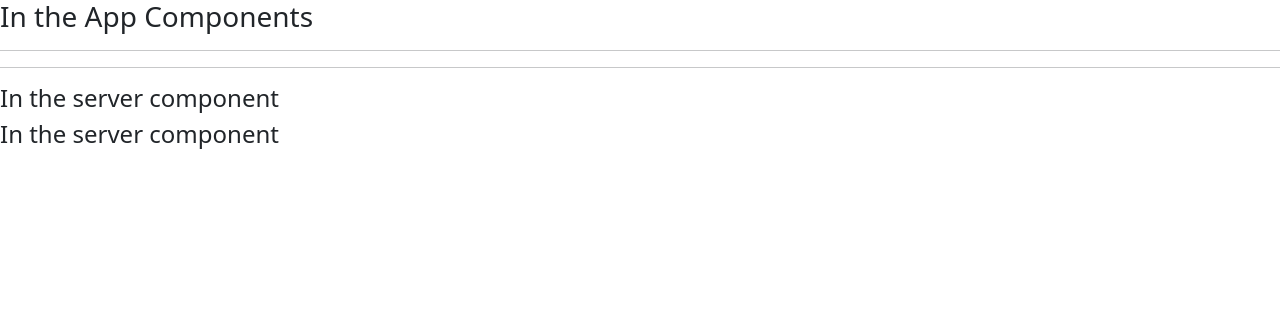
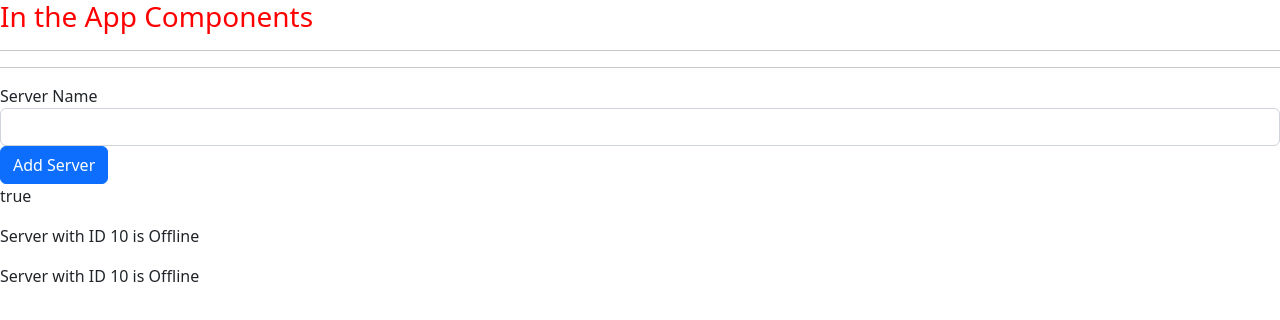
Before and after one commit to sagar1025/kanban, an Angular app: page / in a window 1280 px wide. Shown: the top 320 px of the page. Built offline with nearby package versions, Linux system fonts and the light colour scheme.

Commit message:
add binding

```diff
--- a/src/app/app.component.css
+++ b/src/app/app.component.css
@@ -0,0 +1,3 @@
+h3 {
+    color: red;
+}
--- a/src/app/app.module.ts
+++ b/src/app/app.module.ts
@@ -1,6 +1,6 @@
 import { NgModule } from '@angular/core';
 import { BrowserModule } from '@angular/platform-browser';
-
+import { FormsModule } from '@angular/forms';
 import { AppComponent } from './app.component';
 import { ServerComponent } from './server/server.component';
 import { ServersComponent } from './servers/servers.component';
@@ -12,7 +12,8 @@
     ServersComponent
   ],
   imports: [
-    BrowserModule
+    BrowserModule,
+    FormsModule,
   ],
   providers: [],
   bootstrap: [AppComponent]
--- a/src/app/server/server.component.html
+++ b/src/app/server/server.component.html
@@ -1 +1 @@
-<h4>In the server component</h4>
+<p>Server with ID {{ serverId }} is {{ getserverStatus() }}</p>
--- a/src/app/server/server.component.ts
+++ b/src/app/server/server.component.ts
@@ -2,7 +2,15 @@
 
 @Component({
     selector: "app-server",
-    templateUrl: "./server.component.html"
+    templateUrl: "./server.component.html",
+    styleUrls: ["../servers/servers.component.css"] //you can reference stylesheets from other components
 })
 
-export class ServerComponent { }
+export class ServerComponent {
+    serverId = 10;
+    serverStatus = "Offline";
+
+    getserverStatus() {
+        return this.serverStatus;
+    }
+}
--- a/src/app/servers/servers.component.css
+++ b/src/app/servers/servers.component.css
@@ -0,0 +1,3 @@
+h4 {
+    color: blue;
+}
--- a/src/app/servers/servers.component.html
+++ b/src/app/servers/servers.component.html
@@ -1,3 +1,16 @@
 <hr />
+<label>Server Name</label>
+<!-- <input type="text" name="serverName" id="serverName" class="form-control" placeholder="Server name" (input)="onUpdateServerName($event)"/> -->
+<input type="text"
+class="form-control"
+name="server Name"
+[(ngModel)]="serverName"
+/>
+
+{{serverName}}
+
+<button class="btn btn-primary" [disabled]="!allowNewServer" (click)="onCreateServer()">Add Server</button>
+
+<p [innerText]="allowNewServer"></p>
 <app-server></app-server>
 <app-server></app-server>
--- a/src/app/servers/servers.component.ts
+++ b/src/app/servers/servers.component.ts
@@ -6,10 +6,26 @@
   styleUrls: ['./servers.component.css']
 })
 export class ServersComponent implements OnInit {
+  allowNewServer = false;
+  serverCreationStatus = "No server was created!";
+  serverName = "";
 
-  constructor() { }
+  constructor() {
+    setTimeout(() => {
+      this.allowNewServer = true;
+    },2000)
+  }
 
   ngOnInit(): void {
   }
 
+  onCreateServer(): void {
+    this.serverCreationStatus = "Server was created!";
+  }
+
+  onUpdateServerName(event: Event): void {
+    this.serverName = (<HTMLInputElement>event.target).value;
+
+  }
+
 }
```
